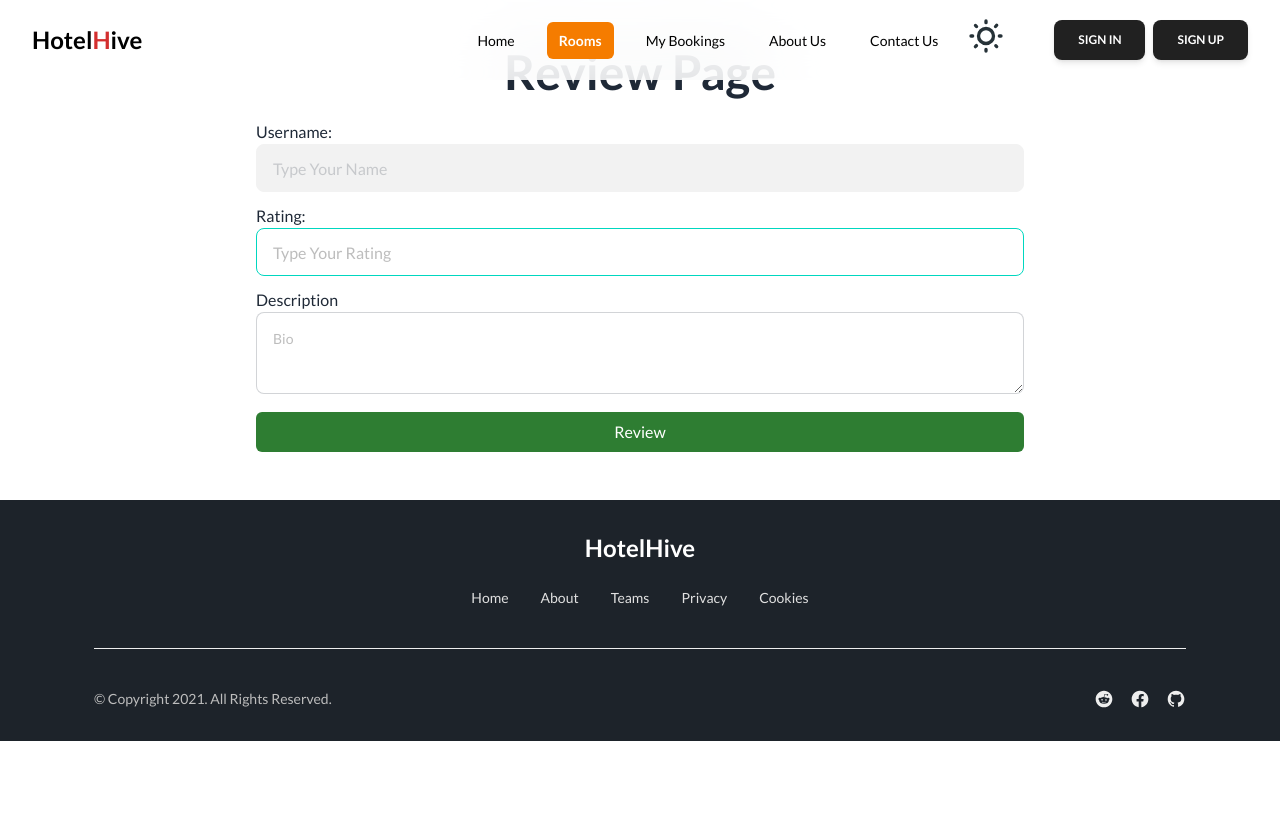
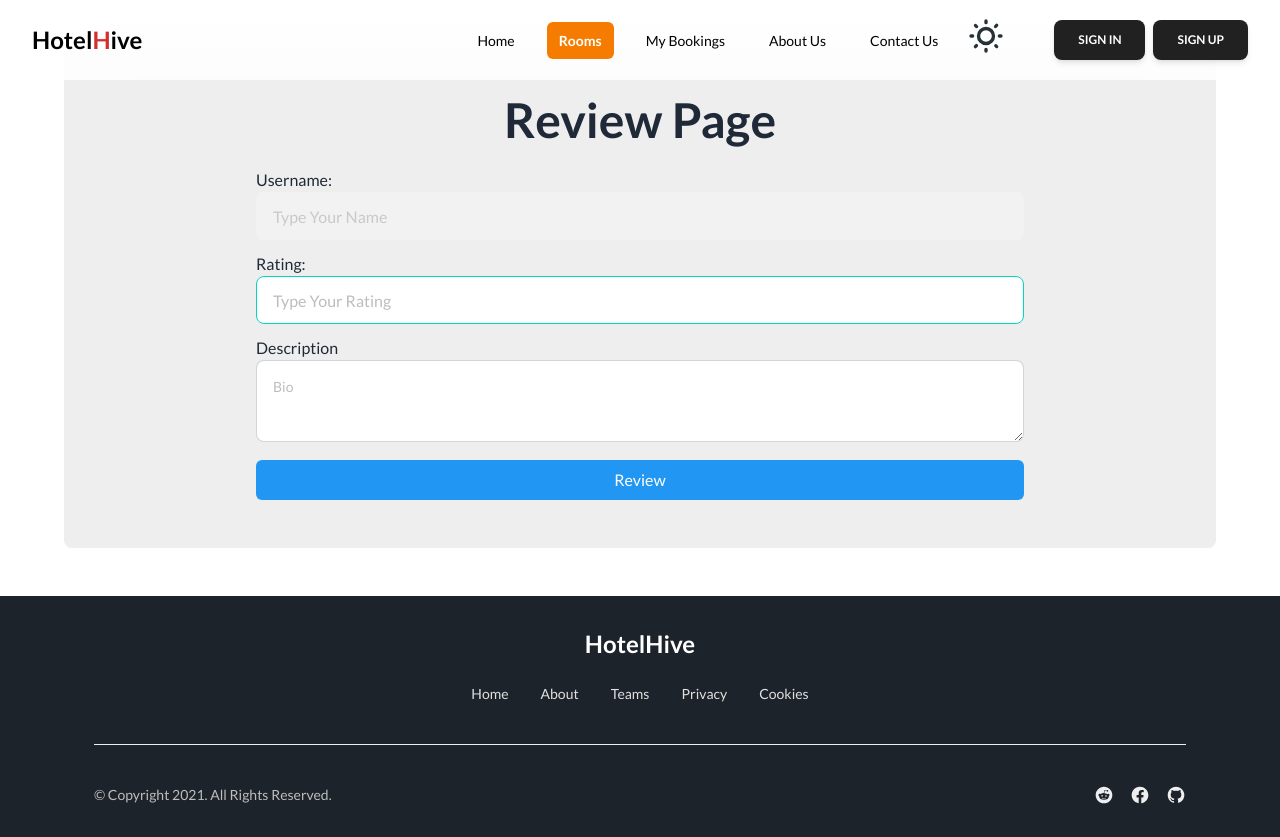
Before and after one commit to saikat20034/Hotel_hive_a11_client, a React (Vite) app: page /rooms/review/1 in a window 1280 px wide. Before the commit the page ends 800 px from the top, so only its background shows below. Built offline with nearby package versions, Linux system fonts and the light colour scheme; no server answers.

Commit message:
update review page

```diff
--- a/src/components/Review/Review.jsx
+++ b/src/components/Review/Review.jsx
@@ -56,11 +56,11 @@ function Review() {
       });
   };
   return (
-    <div className="my-8 md:my-12">
+    <div className="my-8 md:my-12 bg-gray-200 p-12 rounded-lg ">
       <Helmet>
         <title>Review</title>
       </Helmet>
-      <h2 className="text-3xl md:text-4xl lg:text-5xl font-semibold lg:font-bold text-center mb-6">
+      <h2 className="text-3xl md:text-4xl lg:text-5xl font-semibold lg:font-bold text-center   mb-6">
         Review Page
       </h2>
       <form onSubmit={handleReview} className="space-y-3 max-w-3xl mx-auto">
@@ -100,7 +100,7 @@ function Review() {
         <button
           type="submit"
           disabled={isDisabled}
-          className="bg-green-800 w-full py-2 rounded-md text-white active:bg-green-900 hover:bg-green-700"
+          className="bg-blue-500 w-full py-2 rounded-md text-white active:bg-green-900 hover:bg-green-700"
         >
           Review
         </button>
```
